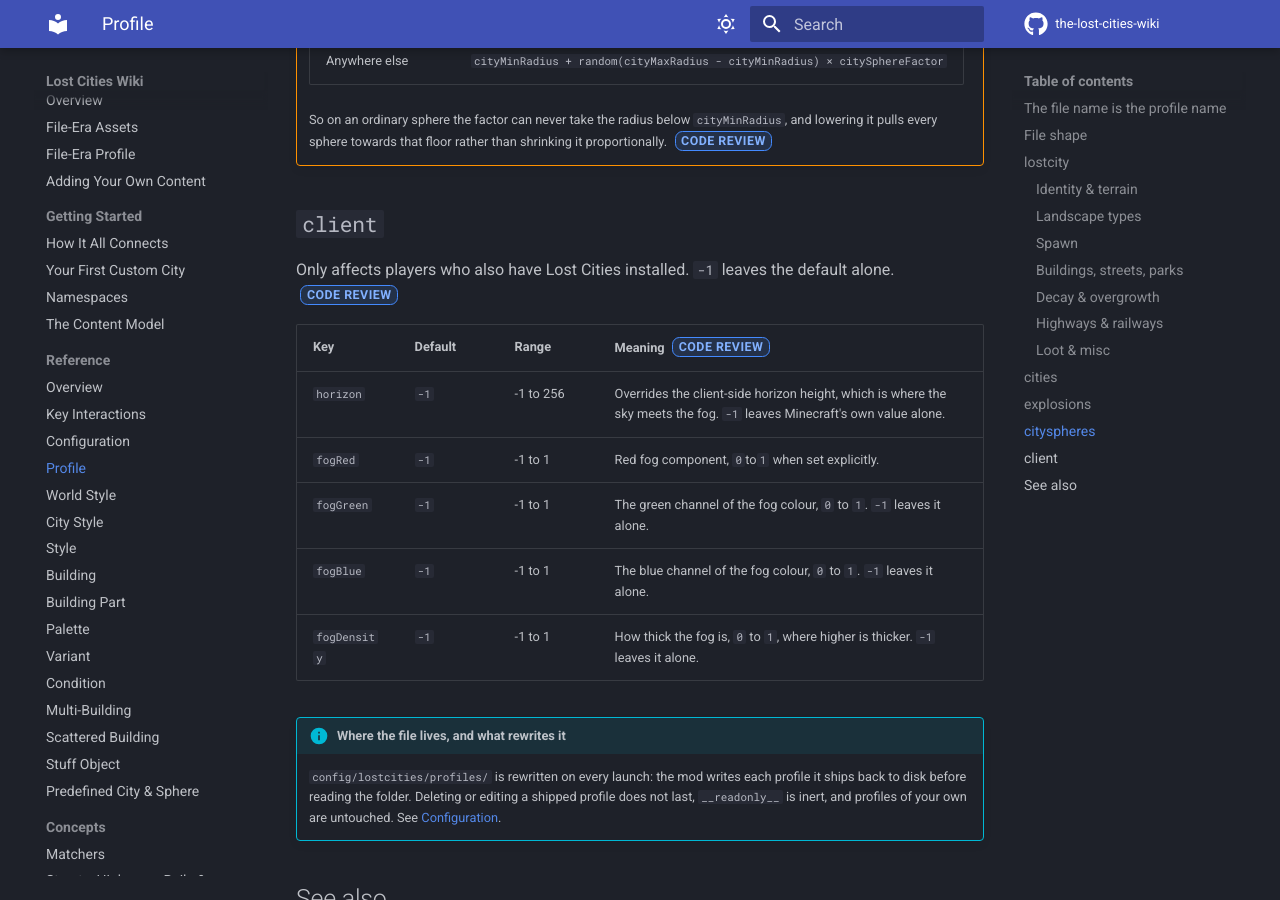
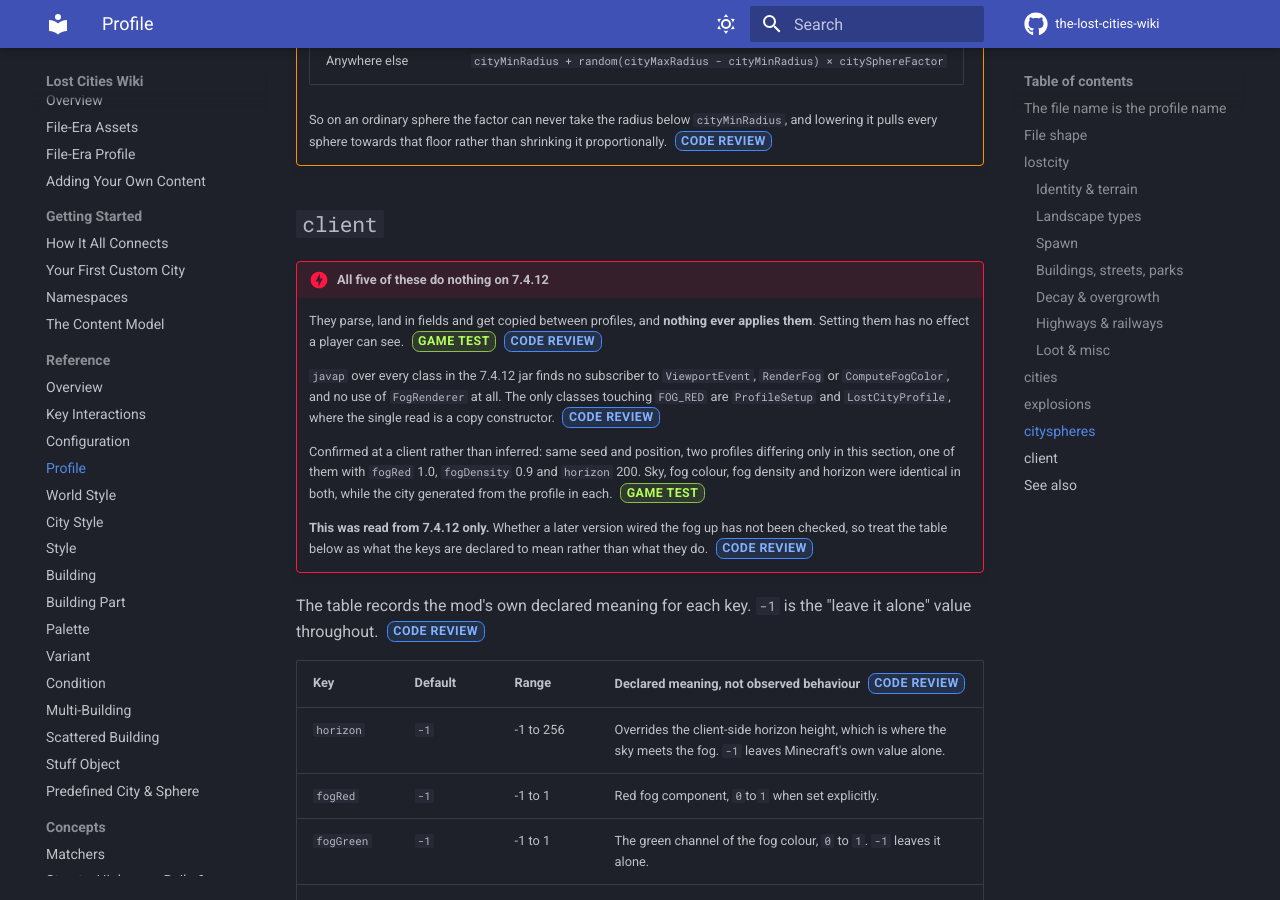
Before and after one commit to RinkyDinkyNooble/the-lost-cities-wiki, an MkDocs documentation site: the page built from docs/reference/profile.md, in a window 1280 px wide and 900 px high, scrolled down 15225 px. Built offline with MkDocs 1.6.1 and Material for MkDocs 9.7.7, drawn with Linux system fonts in a browser that asks for light colours; comment, search, counter and statistics services are not loaded.

Commit message:
Say that the five client profile keys do nothing, which Phase E proved in August
The profile page documented fogRed, fogGreen, fogBlue, fogDensity and horizon as
though they worked, quoting the mod's own config comments: horizon "overrides the
client-side horizon height". On 7.4.12 it overrides nothing. A reader setting one
and seeing no change has no way to tell a dead key from their own mistake, which
is the failure this wiki exists to prevent.

Phase E settled it on 2026-08-28 and the finding never reached a page. Its own
follow-up list opens with the line that the wiki should say so.

PRF-8 records both halves. javap over every class in the 7.4.12 jar finds no
subscriber to ViewportEvent, RenderFog or ComputeFogColor and no use of
FogRenderer anywhere, with FOG_RED touched only by ProfileSetup and
LostCityProfile, where the single read is a copy constructor. Then a client pair,
same seed and position, two profiles differing only in the client section, one
carrying fogRed 1.0, fogDensity 0.9 and horizon 200. Sky, fog colour, fog density
and horizon identical in both while the city generated from the profile in each.
The values are extreme on purpose, so that did nothing could not be read as did
something small.

The table stays, with its column renamed to declared meaning rather than observed
behaviour. The keys are real and a later version may wire them up; only 7.4.12 was
read, and the page says so rather than implying the sweep was done.

Co-Authored-By: Claude Opus 5 <noreply@anthropic.com>

```diff
--- a/docs/reference/profile.md
+++ b/docs/reference/profile.md
@@ -342,9 +342,18 @@ Mostly relevant to `space`, `spheres`, and `cavernspheres` landscape types. [cod
 
 ## `client`
 
-Only affects players who also have Lost Cities installed. `-1` leaves the default alone. [code review](../examples/claim-tests.md#ref-1){.v .v-c}
+!!! danger "All five of these do nothing on 7.4.12"
+    They parse, land in fields and get copied between profiles, and **nothing ever applies them**. Setting them has no effect a player can see. [game test](../examples/claim-tests.md#prf-8){.v .v-g} [code review](../examples/claim-tests.md#prf-8){.v .v-c}
 
-| Key | Default | Range | Meaning [code review](../examples/claim-tests.md#ref-1){.v .v-c} |
+    `javap` over every class in the 7.4.12 jar finds no subscriber to `ViewportEvent`, `RenderFog` or `ComputeFogColor`, and no use of `FogRenderer` at all. The only classes touching `FOG_RED` are `ProfileSetup` and `LostCityProfile`, where the single read is a copy constructor. [code review](../examples/claim-tests.md#prf-8){.v .v-c}
+
+    Confirmed at a client rather than inferred: same seed and position, two profiles differing only in this section, one of them with `fogRed` 1.0, `fogDensity` 0.9 and `horizon` 200. Sky, fog colour, fog density and horizon were identical in both, while the city generated from the profile in each. [game test](../examples/claim-tests.md#prf-8){.v .v-g}
+
+    **This was read from 7.4.12 only.** Whether a later version wired the fog up has not been checked, so treat the table below as what the keys are declared to mean rather than what they do. [code review](../examples/claim-tests.md#prf-8){.v .v-c}
+
+The table records the mod's own declared meaning for each key. `-1` is the "leave it alone" value throughout. [code review](../examples/claim-tests.md#ref-1){.v .v-c}
+
+| Key | Default | Range | Declared meaning, not observed behaviour [code review](../examples/claim-tests.md#ref-1){.v .v-c} |
 |---|---|---|---|
 | `horizon` | `-1` | -1 to 256 | Overrides the client-side horizon height, which is where the sky meets the fog. `-1` leaves Minecraft's own value alone. |
 | `fogRed` | `-1` | -1 to 1 | Red fog component, `0`to`1` when set explicitly. |
```
Also changed, not shown: docs/examples/claim-tests.md (+1 -0 lines).
